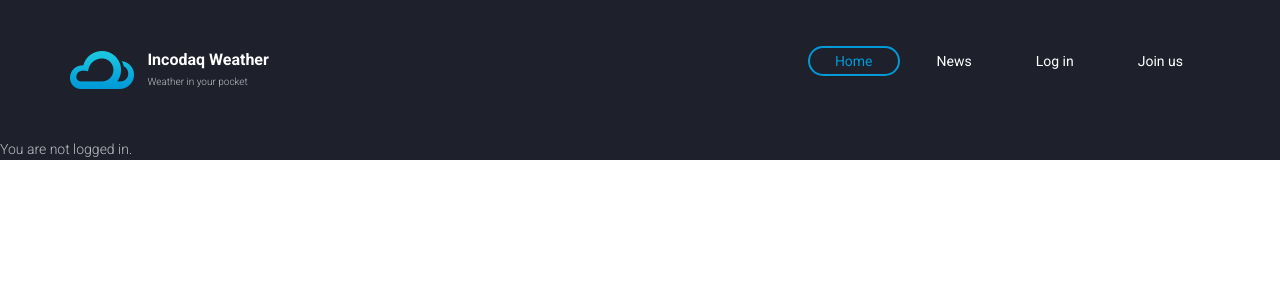
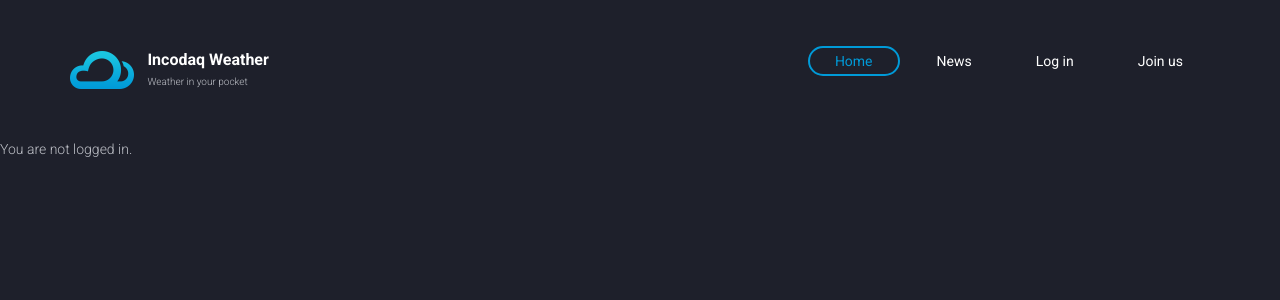
Before and after one commit to GoranAviani/incodaq_weather, a Django app: page /dashboard/ in a window 1280 px wide. Shown: the top 300 px of the page. Run offline with Django 3.2, Linux system fonts and the light colour scheme; parts of the project's set-up code (start-up, migrations or seed data) failed here and were passed over.

Commit message:
removed html background color

```diff
--- a/static/css/style.css
+++ b/static/css/style.css
@@ -33,7 +33,7 @@ audio:not([controls]) {
   display: none; }
 
 html {
-  background: #fff;
+
   color: #000;
   -webkit-text-size-adjust: 100%;
   -ms-text-size-adjust: 100%; }
```
